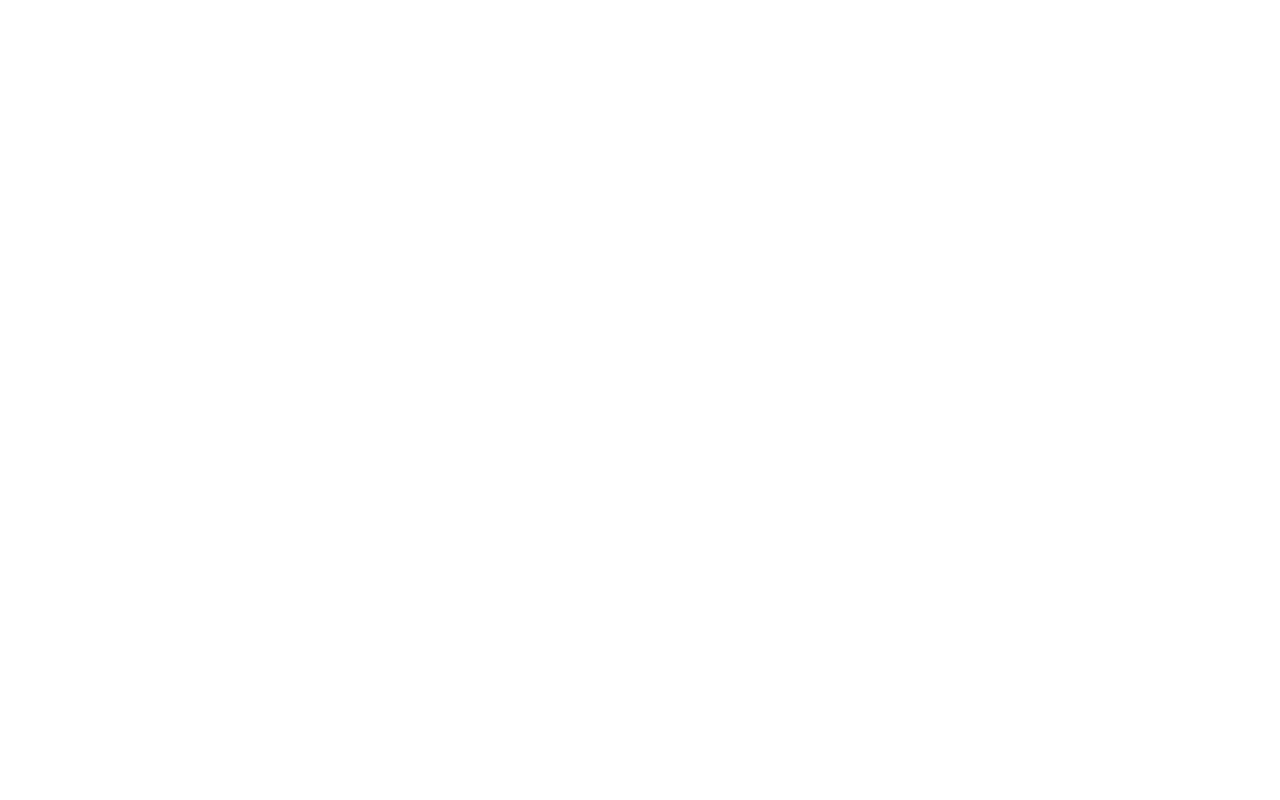
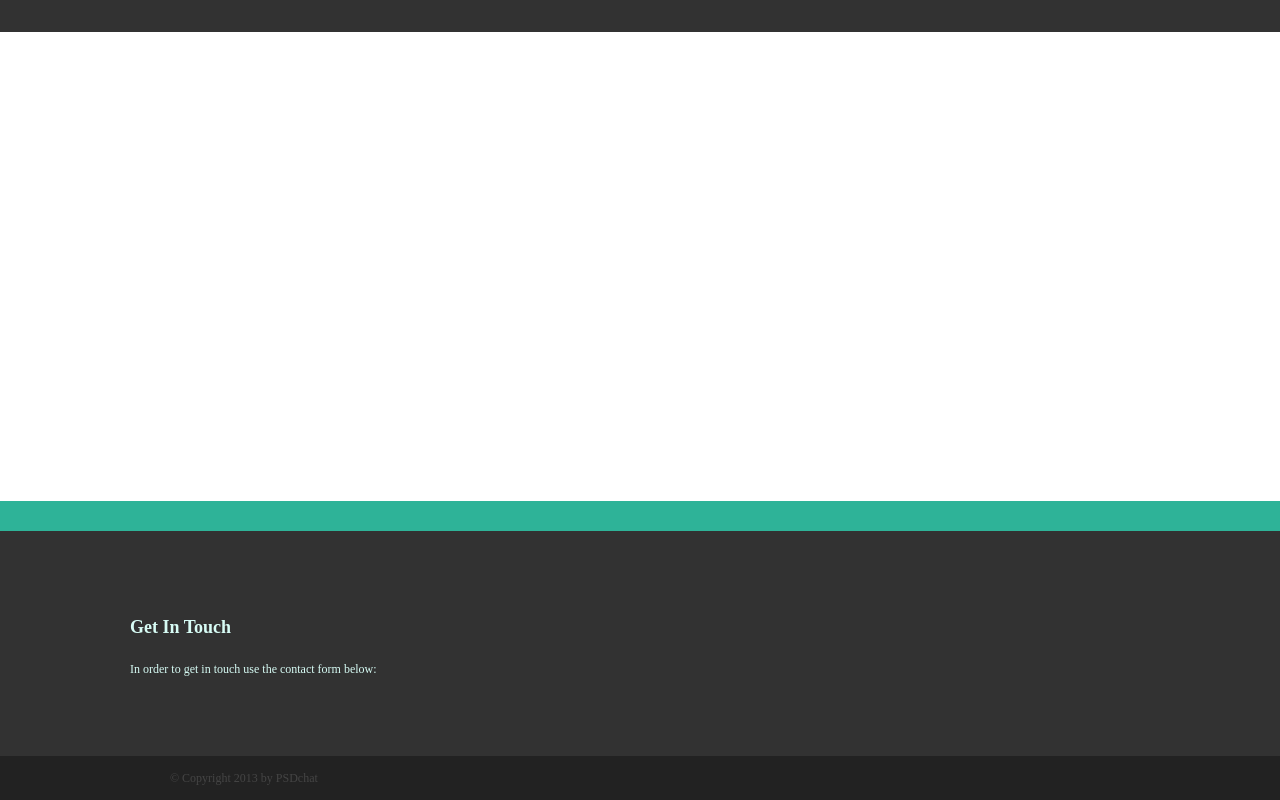
Before and after one commit to KroshkoNikolay/hexal, a website: page index.html in a window 1280 px wide. Drawn offline with Linux system fonts and the light colour scheme.

Commit message:
feat: add basic layout. Intermediate commit

```diff
--- a/css/footer.css
+++ b/css/footer.css
@@ -0,0 +1,10 @@
+.footer{
+  background-color: #222222;
+}
+
+.copyright{
+  font-family: Maven Pro, AdobeInvisFont, MyriadPro-Regular;
+  font-size: 12px;
+  padding: 11px 40px;
+  color: #454545;
+}
--- a/css/general.css
+++ b/css/general.css
@@ -0,0 +1,30 @@
+html{
+  height: 100%;
+}
+
+body {
+  font-family: Lato, AdobeInvisFont, MyriadPro-Regular;
+  font-style: normal;
+  font-weight: 400;
+  font-size: 12px;
+  line-height: 1.8;
+
+  display: flex;
+  flex-direction: column;
+  min-height: 100%;
+  background-color: #ffffff;
+  box-sizing: border-box;
+  min-width: 1020px;
+}
+
+.container {
+  width: 1020px;
+  margin: auto;
+}
+
+.hidden {
+  height: 0;
+  width: 0;
+  line-height: 0;
+  opacity: 0;
+}
--- a/css/header.css
+++ b/css/header.css
@@ -0,0 +1,3 @@
+.header{
+  background-color: #323232;
+}
--- a/css/main.css
+++ b/css/main.css
@@ -0,0 +1,22 @@
+.main{
+  flex: 1;
+  color: #d7fcf5;
+  display: flex;
+  flex-direction: column;
+}
+
+.slider{
+  flex: 1;
+}
+
+.about{
+  background-color: #2eb398;
+}
+
+.contact{
+  background-color: #323232;
+}
+
+.contact .container{
+  padding: 65px 120px;
+}
--- a/css/style.css
+++ b/css/style.css
@@ -2,5 +2,6 @@
 @import "./fonts.css";
 
 @import "./general.css";
+@import "./header.css";
 @import "./main.css";
-@import "./header.css";
+@import "./footer.css";
--- a/index.html
+++ b/index.html
@@ -1,13 +1,43 @@
 <!DOCTYPE html>
 <html lang="en">
 <head>
-    <meta charset="UTF-8">
-    <meta name="viewport" content="width=device-width, initial-scale=1.0">
-    <meta http-equiv="X-UA-Compatible" content="ie=edge">
-    <title>Hexal</title>
-    <link rel="stylesheet" href="css/style.css">
+  <meta charset="UTF-8">
+  <meta name="viewport" content="width=device-width, initial-scale=1.0">
+  <meta http-equiv="X-UA-Compatible" content="ie=edge">
+  <title>Hexal</title>
+  <link rel="stylesheet" href="css/style.css">
 </head>
 <body>
+  <header class="header">
+    <div class="container">
+      <h1 class="hidden">Hexal</h1>
+    </div>
+  </header>
+  <main class="main">
+    <section class="section slider">
+      <h2 class="hidden">Slider</h2>
+      <div class="container">
+      </div>
+    </section>
+    <section class="section about">
+      <h2 class="hidden">About</h2>
+      <div class="container">
+      </div>
+    </section>
+    <section class="section contact">
+      <div class="container">
+        <h2 class="header">Get In Touch</h2>
+        <p class="subheader">In order to get in touch use the contact form below:</p>
 
+      </div>
+    </section>
+  </main>
+  <footer class="footer">
+    <div class="container">
+      <div class="copyright">
+        © Copyright 2013 by PSDchat
+      </div>
+    </div>
+  </footer>
 </body>
 </html>
--- a/package.json
+++ b/package.json
@@ -4,7 +4,7 @@
   "description": "RS School first test layout task",
   "main": "index.js",
   "scripts": {
-    "live": "live-server --browser=chrome --watch=./css,./assets,*.html --entry-file=./index.html"
+    "start": "live-server --browser=chrome --watch=./css,./assets,*.html --entry-file=./index.html"
   },
   "repository": {
     "type": "git",
```
Also changed, not shown: README.md, hexal.jpg (added).
